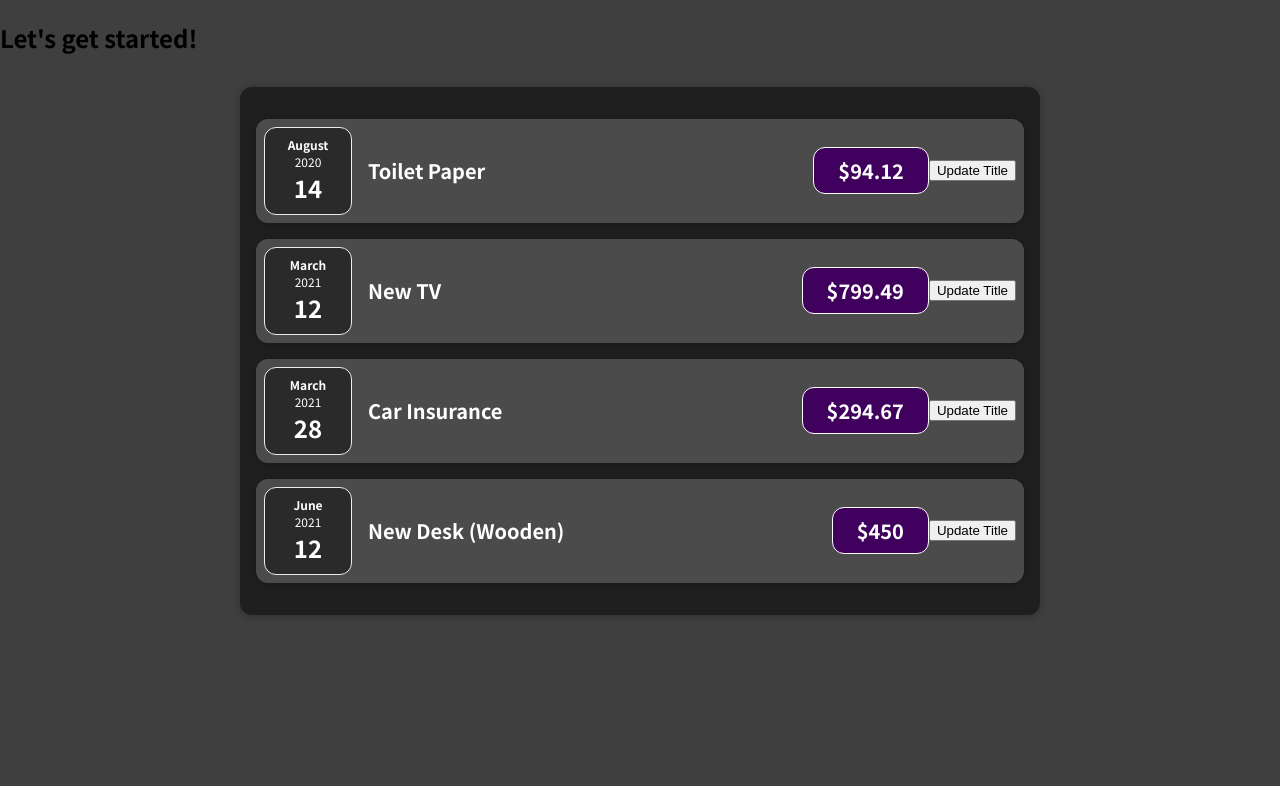
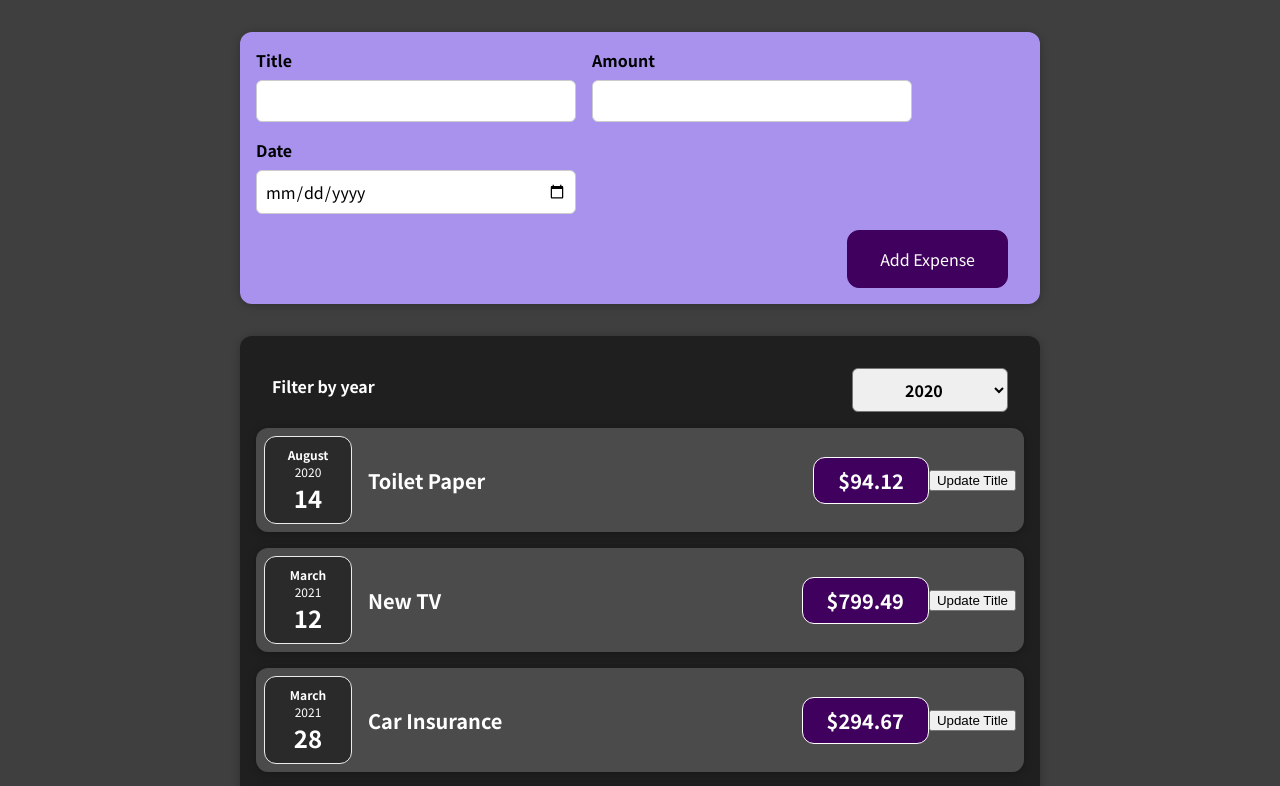
Before and after one commit to maxlestage/React---The-Complete-Guide--incl-Hooks--React-Router--Redux-, a React (Create React App) app: page / in a window 1280 px wide. Shown: the top 786 px of the page. Built offline with nearby package versions, Linux system fonts and the light colour scheme.

Commit message:
04 React State & Working with Events ✅

```diff
--- a/src/App.js
+++ b/src/App.js
@@ -1,4 +1,5 @@
 import Expense from "./components/Expenses/Expense";
+import NewExpense from "./components/NewExpense/NewExpense";
 
 function App() {
   const expenses = [
@@ -23,9 +24,14 @@
     },
   ];
 
+  const addExpenseHandler = (expense) => {
+    console.log("In App.js !");
+    console.log("J'affiche :", expense);
+  };
+
   return (
     <div>
-      <h2>Let's get started!</h2>
+      <NewExpense onAddExpense={addExpenseHandler} />
       <Expense items={expenses} />
     </div>
   );
--- a/src/components/Expenses/Expense.jsx
+++ b/src/components/Expenses/Expense.jsx
@@ -1,10 +1,23 @@
+import { useState } from "react";
 import Card from "../UI/Card";
 import "./Expense.css";
 import ExpendItems from "./ExpenseItems";
+import ExpensesFilter from "./ExpensesFilter";
 
 function Expense(props) {
+  const [filteredYear, setFilteredYear] = useState("2020");
+
+  const filterChangeHandler = (selectedYear) => {
+    setFilteredYear(selectedYear);
+  };
+
   return (
+    <div>
       <Card className="expenses">
+        <ExpensesFilter
+          selected={filteredYear}
+          onChangeFilter={filterChangeHandler}
+        />
         <ExpendItems
           title={props.items[0].title}
           amount={props.items[0].amount}
@@ -26,6 +39,7 @@
           date={props.items[3].date}
         />
       </Card>
+    </div>
   );
 }
 export default Expense;
--- a/src/components/Expenses/ExpenseDate.jsx
+++ b/src/components/Expenses/ExpenseDate.jsx
@@ -4,6 +4,7 @@
   const year = date.getFullYear();
   const month = date.toLocaleString("en-US", { month: "long" });
   const day = date.toLocaleString("en-US", { day: "2-digit" });
+
   return (
     <div className="expense-date">
       <div className="expense-date__month">{month}</div>
--- a/src/components/Expenses/ExpenseItems.jsx
+++ b/src/components/Expenses/ExpenseItems.jsx
@@ -6,7 +6,7 @@
 
 function ExpendItems(props) {
   const [title, setTitle] = useState(props.title);
-
+  console.log("ExpenseItem evaluated by React");
   // let title = props.title;
 
   const handlerClicker = () => {
--- /dev/null
+++ b/src/components/Expenses/ExpensesFilter.css
@@ -0,0 +1,24 @@
+.expenses-filter {
+  color: white;
+  padding: 0 1rem;
+}
+
+.expenses-filter__control {
+  display: flex;
+  width: 100%;
+  align-items: center;
+  justify-content: space-between;
+  margin: 1rem 0;
+}
+
+.expenses-filter label {
+  font-weight: bold;
+  margin-bottom: 0.5rem;
+}
+
+.expenses-filter select {
+  font: inherit;
+  padding: 0.5rem 3rem;
+  font-weight: bold;
+  border-radius: 6px;
+}
--- /dev/null
+++ b/src/components/Expenses/ExpensesFilter.jsx
@@ -0,0 +1,23 @@
+import "./ExpensesFilter.css";
+
+const ExpensesFilter = ({ onChangeFilter, selected }) => {
+  const dropdownChangeHandler = (event) => {
+    onChangeFilter(event.target.value);
+  };
+
+  return (
+    <div className="expenses-filter">
+      <div className="expenses-filter__control">
+        <label>Filter by year</label>
+        <select value={selected} onChange={dropdownChangeHandler}>
+          <option value="2022">2022</option>
+          <option value="2021">2021</option>
+          <option value="2020">2020</option>
+          <option value="2019">2019</option>
+        </select>
+      </div>
+    </div>
+  );
+};
+
+export default ExpensesFilter;
--- /dev/null
+++ b/src/components/NewExpense/ExpenseForm.css
@@ -0,0 +1,26 @@
+.new-expense__controls {
+  display: flex;
+  flex-wrap: wrap;
+  gap: 1rem;
+  margin-bottom: 1rem;
+  text-align: left;
+}
+
+.new-expense__control label {
+  font-weight: bold;
+  margin-bottom: 0.5rem;
+  display: block;
+}
+
+.new-expense__control input {
+  font: inherit;
+  padding: 0.5rem;
+  border-radius: 6px;
+  border: 1px solid #ccc;
+  width: 20rem;
+  max-width: 100%;
+}
+
+.new-expense__actions {
+  text-align: right;
+}
--- /dev/null
+++ b/src/components/NewExpense/ExpenseForm.jsx
@@ -0,0 +1,88 @@
+import React, { useState } from "react";
+
+import "./ExpenseForm.css";
+
+function ExpenseForm({ onSaveExpenseData }) {
+  const [entryTitle, setEntryTitle] = useState("");
+  const [entryAmount, setEntryAmount] = useState("");
+  const [entryDate, setEntryDate] = useState("");
+
+  /*  const [userInput, setUserInput] = useState({
+    enteredTitle: "",
+    enteredAmout: "",
+    enteredDate: "",
+  }); */
+
+  const handlerTitle = (event) => {
+    setEntryTitle(event.target.value);
+    /*    setUserInput((prevState) => {
+      return { ...prevState, enteredTitle: event.target.value };
+    }); */
+  };
+
+  const handlerAmout = (event) => {
+    setEntryAmount(event.target.value);
+    /*  setUserInput((prevState) => {
+      return { ...prevState, enteredAmout: event.target.value };
+    }); */
+  };
+
+  const handlerDate = (event) => {
+    setEntryDate(event.target.value);
+    /* setUserInput((prevState) => {
+      return { ...prevState, enteredDate: event.target.value };
+    }); */
+  };
+
+  const submitHandler = (event) => {
+    event.preventDefault();
+
+    const expenseData = {
+      title: entryTitle,
+      amount: entryAmount,
+      date: new Date(entryDate).toLocaleDateString(),
+    };
+    // console.log(expenseData);
+    onSaveExpenseData(expenseData);
+
+    setEntryTitle("");
+    setEntryAmount("");
+    setEntryDate("");
+  };
+
+  return (
+    <form onSubmit={submitHandler}>
+      <div className="new-expense__controls">
+        <div className="new-expense__control">
+          <label>Title</label>
+          <input type="text" value={entryTitle} onChange={handlerTitle} />
+        </div>
+        <div className="new-expense__control">
+          <label>Amount</label>
+          <input
+            type="number"
+            min="0.01"
+            step="0.01"
+            value={entryAmount}
+            onChange={handlerAmout}
+          />
+        </div>
+        <div className="new-expense__control">
+          <label>Date</label>
+          <input
+            type="date"
+            min="2019-01-01"
+            max="2022-12-31"
+            value={entryDate}
+            onChange={handlerDate}
+          />
+        </div>
+      </div>
+      <div className="new-expense__actions">
+        <button type="submit">Add Expense</button>
+      </div>
+    </form>
+  );
+}
+
+export default ExpenseForm;
--- /dev/null
+++ b/src/components/NewExpense/NewExpense.css
@@ -0,0 +1,38 @@
+.new-expense {
+  background-color: #a892ee;
+  padding: 1rem;
+  margin: 2rem auto;
+  width: 50rem;
+  max-width: 95%;
+  border-radius: 12px;
+  text-align: center;
+  box-shadow: 0 1px 8px rgba(0, 0, 0, 0.25);
+}
+
+.new-expense button {
+  font: inherit;
+  cursor: pointer;
+  padding: 1rem 2rem;
+  border: 1px solid #40005d;
+  background-color: #40005d;
+  color: white;
+  border-radius: 12px;
+  margin-right: 1rem;
+}
+
+.new-expense button:hover,
+.new-expense button:active {
+  background-color: #510674;
+  border-color: #510674;
+}
+
+.new-expense button.alternative {
+  color: #220131;
+  border-color: transparent;
+  background-color: transparent;
+}
+
+.new-expense button.alternative:hover,
+.new-expense button.alternative:active {
+  background-color: #ddb3f8;
+}
--- /dev/null
+++ b/src/components/NewExpense/NewExpense.jsx
@@ -0,0 +1,19 @@
+import "./NewExpense.css";
+
+import ExpenseForm from "./ExpenseForm";
+import "./NewExpense.css";
+function NewExpense({ onAddExpense }) {
+  const onSaveExpenseDataHandler = (enteredExpenseData) => {
+    const expenseData = { ...enteredExpenseData, id: Math.random().toString() };
+    console.log(expenseData);
+    onAddExpense(expenseData);
+  };
+
+  return (
+    <div className="new-expense">
+      <ExpenseForm onSaveExpenseData={onSaveExpenseDataHandler} />
+    </div>
+  );
+}
+
+export default NewExpense;
```
Lines whose indentation alone changed are shown as unchanged.
